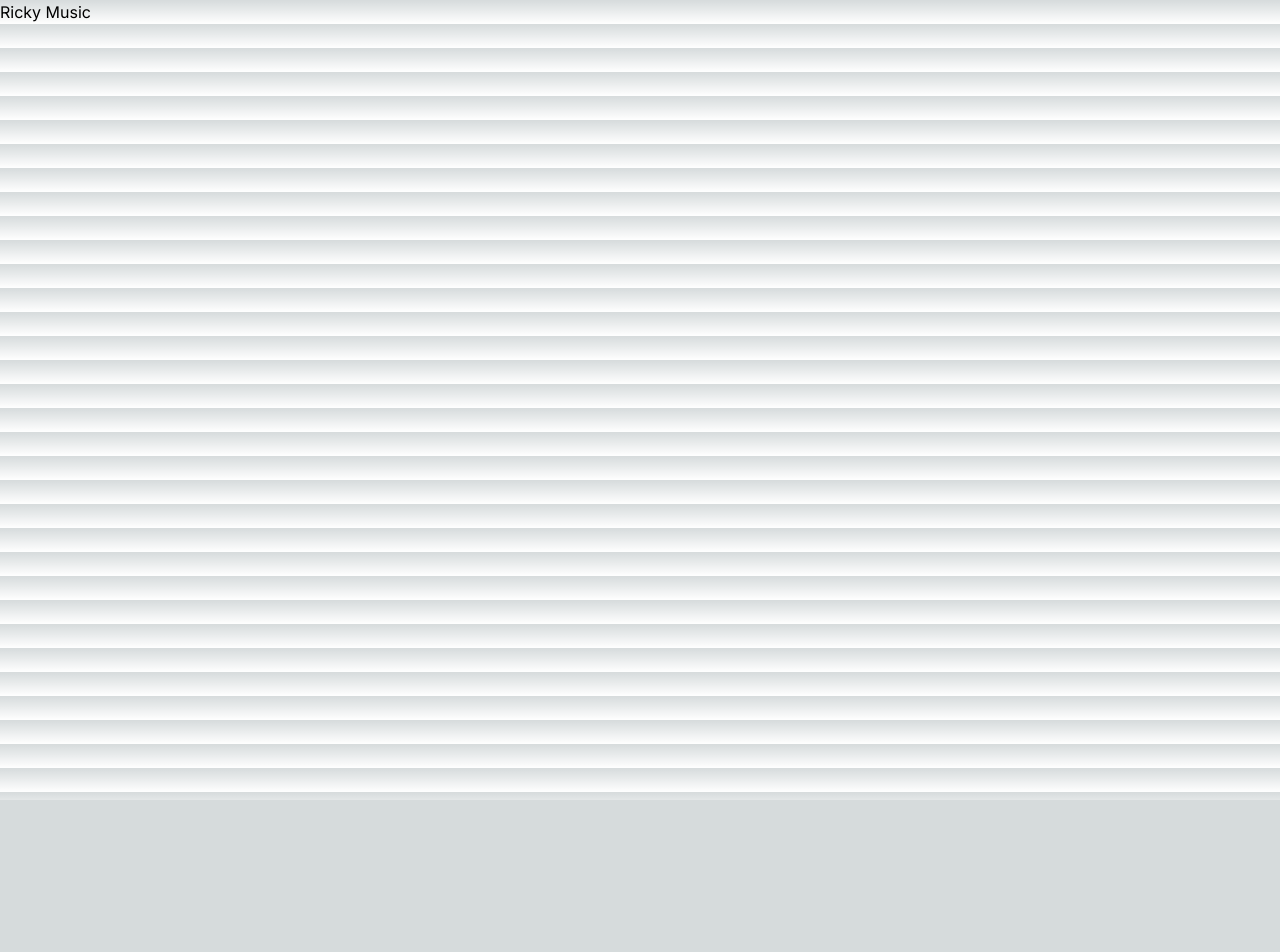
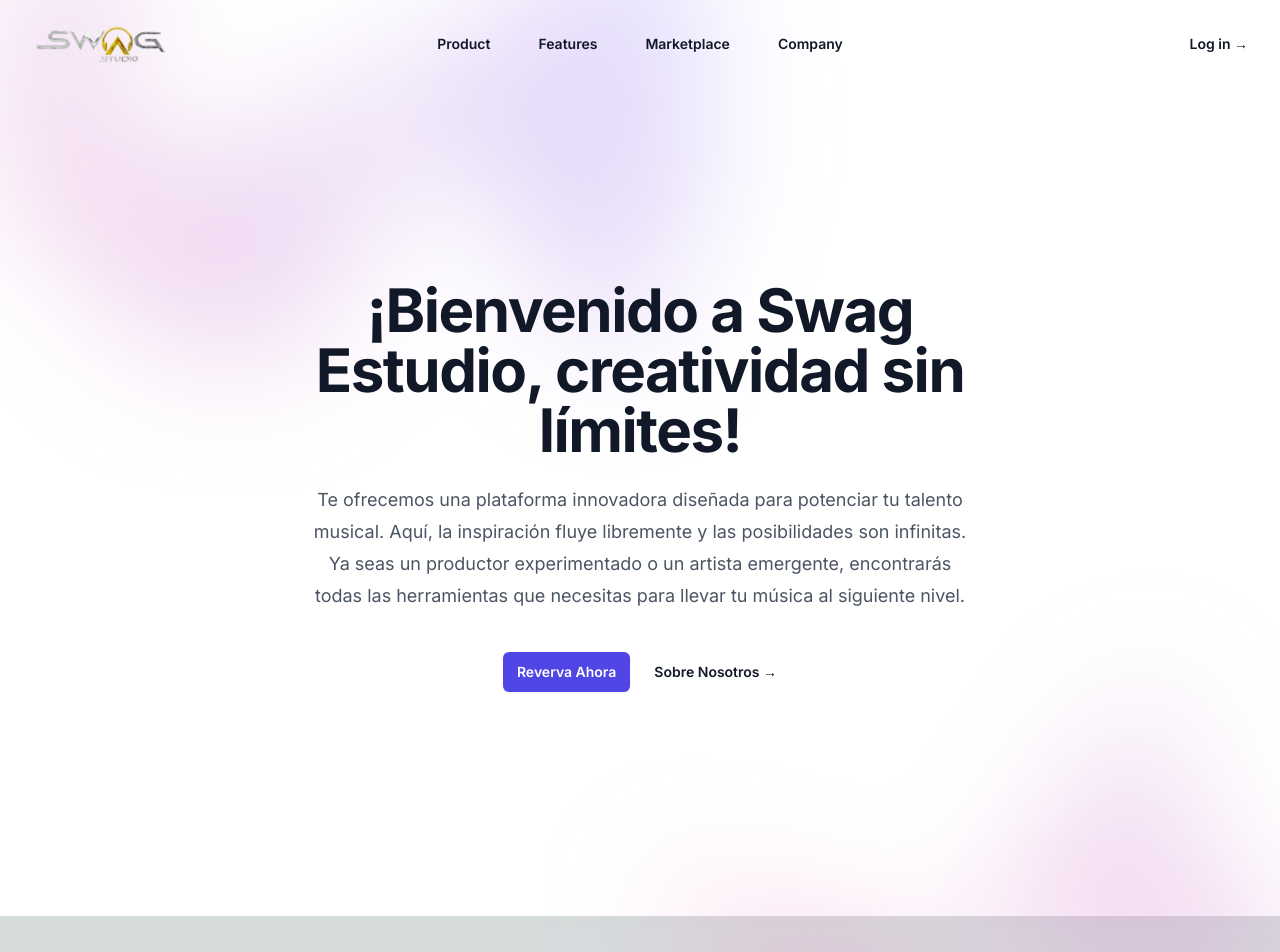
Before and after one commit to jsoto007/swag-studio, a Next.js app: page / in a window 1280 px wide. Shown: the top 952 px of the page. Before the commit the page ends 800 px from the top, so only its background shows below. Built offline with nearby package versions, Linux system fonts and the light colour scheme.

Commit message:
adds logo and txt

```diff
--- /dev/null
+++ b/src/app/Hero.jsx
@@ -0,0 +1,152 @@
+'use client'
+import { useState } from 'react'
+import { Dialog } from '@headlessui/react'
+import { Bars3Icon, XMarkIcon } from '@heroicons/react/24/outline'
+import Image from 'next/image'
+import swagEstudioLogo from "../../public/swagEstudioLogo.png"
+
+const navigation = [
+  { name: 'Product', href: '#' },
+  { name: 'Features', href: '#' },
+  { name: 'Marketplace', href: '#' },
+  { name: 'Company', href: '#' },
+]
+
+export default function Hero() {
+  const [mobileMenuOpen, setMobileMenuOpen] = useState(false)
+
+  return (
+    <div className="bg-white">
+      <header className="absolute inset-x-0 top-0 z-50">
+        <nav className="flex items-center justify-between p-6 lg:px-8" aria-label="Global">
+          <div className="flex lg:flex-1">
+            <a href="#" className="-m-1.5 p-1.5">
+              <span className="sr-only">Your Company</span>
+              <Image
+                src={swagEstudioLogo}
+                alt="women showing nails"
+                className="h-10 w-auto"
+              />
+            </a>
+          </div>
+          <div className="flex lg:hidden">
+            <button
+              type="button"
+              className="-m-2.5 inline-flex items-center justify-center rounded-md p-2.5 text-gray-700"
+              onClick={() => setMobileMenuOpen(true)}
+            >
+              <span className="sr-only">Open main menu</span>
+              <Bars3Icon className="h-6 w-6" aria-hidden="true" />
+            </button>
+          </div>
+          <div className="hidden lg:flex lg:gap-x-12">
+            {navigation.map((item) => (
+              <a key={item.name} href={item.href} className="text-sm font-semibold leading-6 text-gray-900">
+                {item.name}
+              </a>
+            ))}
+          </div>
+          <div className="hidden lg:flex lg:flex-1 lg:justify-end">
+            <a href="#" className="text-sm font-semibold leading-6 text-gray-900">
+              Log in <span aria-hidden="true">&rarr;</span>
+            </a>
+          </div>
+        </nav>
+        <Dialog className="lg:hidden" open={mobileMenuOpen} onClose={setMobileMenuOpen}>
+          <div className="fixed inset-0 z-50" />
+          <Dialog.Panel className="fixed inset-y-0 right-0 z-50 w-full overflow-y-auto bg-white px-6 py-6 sm:max-w-sm sm:ring-1 sm:ring-gray-900/10">
+            <div className="flex items-center justify-between">
+              <a href="#" className="-m-1.5 p-1.5">
+                <span className="sr-only">Your Company</span>
+                <img
+                  className="h-8 w-auto"
+                  src="https://tailwindui.com/img/logos/mark.svg?color=indigo&shade=600"
+                  alt=""
+                />
+              </a>
+              <button
+                type="button"
+                className="-m-2.5 rounded-md p-2.5 text-gray-700"
+                onClick={() => setMobileMenuOpen(false)}
+              >
+                <span className="sr-only">Close menu</span>
+                <XMarkIcon className="h-6 w-6" aria-hidden="true" />
+              </button>
+            </div>
+            <div className="mt-6 flow-root">
+              <div className="-my-6 divide-y divide-gray-500/10">
+                <div className="space-y-2 py-6">
+                  {navigation.map((item) => (
+                    <a
+                      key={item.name}
+                      href={item.href}
+                      className="-mx-3 block rounded-lg px-3 py-2 text-base font-semibold leading-7 text-gray-900 hover:bg-gray-50"
+                    >
+                      {item.name}
+                    </a>
+                  ))}
+                </div>
+                <div className="py-6">
+                  <a
+                    href="#"
+                    className="-mx-3 block rounded-lg px-3 py-2.5 text-base font-semibold leading-7 text-gray-900 hover:bg-gray-50"
+                  >
+                    Log in
+                  </a>
+                </div>
+              </div>
+            </div>
+          </Dialog.Panel>
+        </Dialog>
+      </header>
+
+      <div className="relative isolate px-6 pt-14 lg:px-8">
+        <div
+          className="absolute inset-x-0 -top-40 -z-10 transform-gpu overflow-hidden blur-3xl sm:-top-80"
+          aria-hidden="true"
+        >
+          <div
+            className="relative left-[calc(50%-11rem)] aspect-[1155/678] w-[36.125rem] -translate-x-1/2 rotate-[30deg] bg-gradient-to-tr from-[#ff80b5] to-[#9089fc] opacity-30 sm:left-[calc(50%-30rem)] sm:w-[72.1875rem]"
+            style={{
+              clipPath:
+                'polygon(74.1% 44.1%, 100% 61.6%, 97.5% 26.9%, 85.5% 0.1%, 80.7% 2%, 72.5% 32.5%, 60.2% 62.4%, 52.4% 68.1%, 47.5% 58.3%, 45.2% 34.5%, 27.5% 76.7%, 0.1% 64.9%, 17.9% 100%, 27.6% 76.8%, 76.1% 97.7%, 74.1% 44.1%)',
+            }}
+          />
+        </div>
+        <div className="mx-auto max-w-2xl py-32 sm:py-48 lg:py-56">
+          <div className="text-center">
+            <h1 className="text-4xl font-bold tracking-tight text-gray-900 sm:text-6xl">
+            ¡Bienvenido a Swag Estudio, creatividad sin límites!
+            </h1>
+            <p className="mt-6 text-lg leading-8 text-gray-600">
+            Te ofrecemos una plataforma innovadora diseñada para potenciar tu talento musical. Aquí, la inspiración fluye libremente y las posibilidades son infinitas. Ya seas un productor experimentado o un artista emergente, encontrarás todas las herramientas que necesitas para llevar tu música al siguiente nivel.
+            </p>
+            <div className="mt-10 flex items-center justify-center gap-x-6">
+              <a
+                href="#"
+                className="rounded-md bg-indigo-600 px-3.5 py-2.5 text-sm font-semibold text-white shadow-sm hover:bg-indigo-500 focus-visible:outline focus-visible:outline-2 focus-visible:outline-offset-2 focus-visible:outline-indigo-600"
+              >
+                Reverva Ahora
+              </a>
+              <a href="#" className="text-sm font-semibold leading-6 text-gray-900">
+                Sobre Nosotros <span aria-hidden="true">→</span>
+              </a>
+            </div>
+          </div>
+        </div>
+        <div
+          className="absolute inset-x-0 top-[calc(100%-13rem)] -z-10 transform-gpu overflow-hidden blur-3xl sm:top-[calc(100%-30rem)]"
+          aria-hidden="true"
+        >
+          <div
+            className="relative left-[calc(50%+3rem)] aspect-[1155/678] w-[36.125rem] -translate-x-1/2 bg-gradient-to-tr from-[#ff80b5] to-[#9089fc] opacity-30 sm:left-[calc(50%+36rem)] sm:w-[72.1875rem]"
+            style={{
+              clipPath:
+                'polygon(74.1% 44.1%, 100% 61.6%, 97.5% 26.9%, 85.5% 0.1%, 80.7% 2%, 72.5% 32.5%, 60.2% 62.4%, 52.4% 68.1%, 47.5% 58.3%, 45.2% 34.5%, 27.5% 76.7%, 0.1% 64.9%, 17.9% 100%, 27.6% 76.8%, 76.1% 97.7%, 74.1% 44.1%)',
+            }}
+          />
+        </div>
+      </div>
+    </div>
+  )
+}
--- a/src/app/page.js
+++ b/src/app/page.js
@@ -1,9 +1,10 @@
-import Image from "next/image";
+import Hero from "./Hero";
+
 
 export default function Home() {
   return (
     <div>
-      Ricky Music
+      <Hero />
     </div>
   );
 }
```
Also changed, not shown: package.json (+7 -5 lines), public/swagEstudioLogo.png (added), 1 other file (tests, documents, lock files or other folders).
